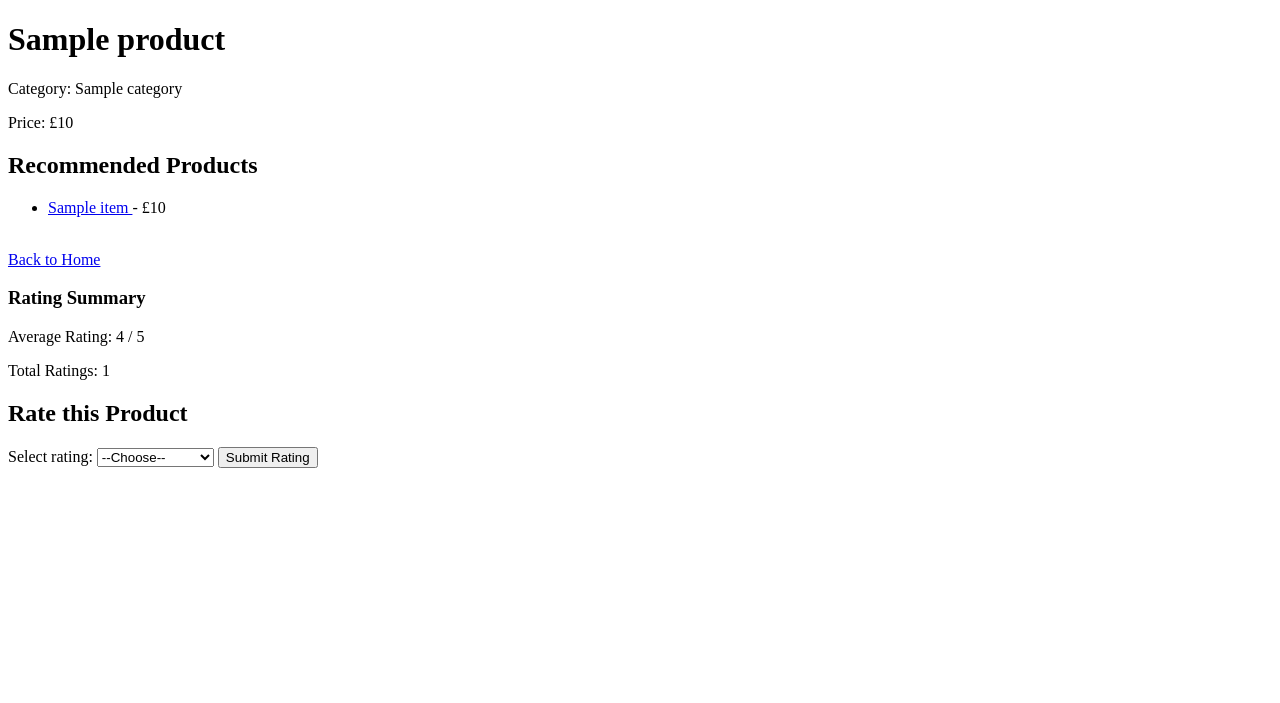
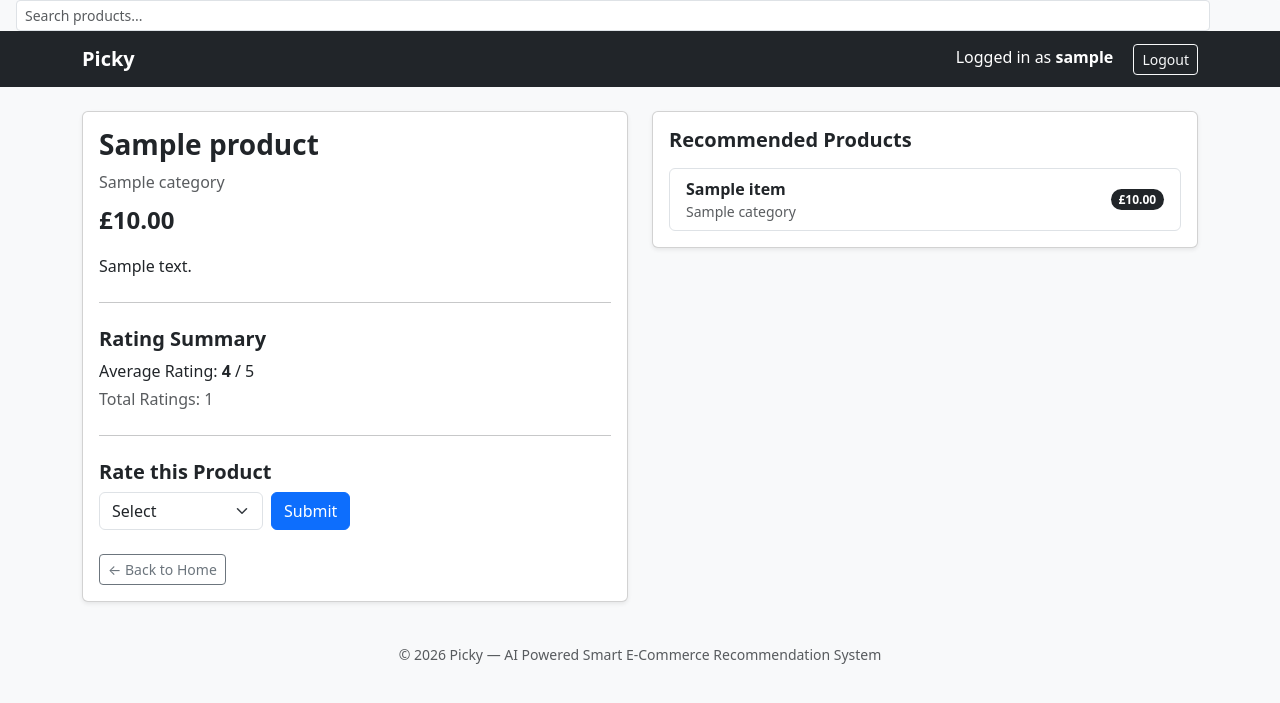
Before and after one commit to Ushandewinda/picky-ai-recommendation-system, a Flask app: template templates/product.html in a window 1280 px wide. Shown: the top 703 px of the page. Run offline with Flask 3, Linux system fonts and the light colour scheme; the visitor is signed in with stand-in values (Sample User, id 1); the template is opened without the code that fills it: most values are stand-ins (such as "Sample title", 1, 10 or a date in 2020).

Commit message:
UI improvements: bootstrap layout, centered home search, hide navbar search on home

```diff
--- a/app.py
+++ b/app.py
@@ -1,8 +1,12 @@
 from flask import Flask, render_template, request, redirect, url_for, session
 import sqlite3
 
+from sklearn.feature_extraction.text import TfidfVectorizer
+from sklearn.metrics.pairwise import cosine_similarity
+
 app = Flask(__name__)
 app.secret_key = "picky_secret_key"
+
 
 # -------------------------
 # Database connection
@@ -11,6 +15,7 @@ def get_db_connection():
     conn = sqlite3.connect("picky.db")
     conn.row_factory = sqlite3.Row
     return conn
+
 
 # -------------------------
 # Product functions
@@ -21,11 +26,26 @@ def get_products():
     conn.close()
     return products
 
+
+def get_products_with_text():
+    """
+    Fetch minimal fields needed to build TF-IDF text corpus.
+    """
+    conn = get_db_connection()
+    rows = conn.execute("""
+        SELECT id, name, category, description, price
+        FROM products
+    """).fetchall()
+    conn.close()
+    return rows
+
+
 def get_product_by_id(product_id):
     conn = get_db_connection()
     product = conn.execute("SELECT * FROM products WHERE id = ?", (product_id,)).fetchone()
     conn.close()
     return product
+
 
 def get_rating_stats(product_id):
     conn = get_db_connection()
@@ -40,27 +60,15 @@ def get_rating_stats(product_id):
         return 0, 0
     return round(row["avg_rating"], 1), row["count_rating"]
 
+
 # -------------------------
 # Recommendation functions
 # -------------------------
-def get_recommendations(category, product_id):
-    conn = get_db_connection()
-    products = conn.execute(
-        "SELECT * FROM products WHERE id != ?", (product_id,)
-    ).fetchall()
-    conn.close()
-
-    scored = []
-    for p in products:
-        score = 0
-        if p["category"] == category:
-            score += 10
-        scored.append((score, p))
-
-    scored.sort(reverse=True, key=lambda x: x[0])
-    return [item[1] for item in scored[:2]]
-
 def get_user_preferred_categories(user_id=1):
+    """
+    Simple preference model:
+    categories where the user's average rating >= 4.
+    """
     conn = get_db_connection()
     rows = conn.execute("""
         SELECT p.category, AVG(r.rating) as avg_rating
@@ -69,12 +77,20 @@ def get_user_preferred_categories(user_id=1):
         WHERE r.user_id = ?
         GROUP BY p.category
         HAVING avg_rating >= 4
+        ORDER BY avg_rating DESC
     """, (user_id,)).fetchall()
     conn.close()
 
     return [row["category"] for row in rows]
 
+
 def get_personalised_recommendations(user_id=1, limit=3):
+    """
+    Homepage personalised recs:
+    - If user has preferred categories, recommend products from those categories
+      excluding products already rated by user.
+    - Otherwise fallback to top-rated products globally.
+    """
     preferred_categories = get_user_preferred_categories(user_id)
     conn = get_db_connection()
 
@@ -104,6 +120,52 @@ def get_personalised_recommendations(user_id=1, limit=3):
     conn.close()
     return recs
 
+
+def get_tfidf_recommendations(product_id, top_n=3):
+    """
+    Content-based filtering using TF-IDF + cosine similarity.
+    Build text from: name + category + description.
+    Return top_n most similar products (excluding itself).
+    """
+    products = get_products_with_text()
+
+    corpus = []
+    ids = []
+    for p in products:
+        text = f"{p['name']} {p['category']} {(p['description'] or '')}"
+        corpus.append(text)
+        ids.append(p["id"])
+
+    if product_id not in ids:
+        return []
+
+    vectorizer = TfidfVectorizer(stop_words="english")
+    tfidf_matrix = vectorizer.fit_transform(corpus)
+
+    sim_matrix = cosine_similarity(tfidf_matrix, tfidf_matrix)
+
+    idx = ids.index(product_id)
+    scores = list(enumerate(sim_matrix[idx]))
+
+    # sort by similarity desc, remove itself
+    scores = sorted(scores, key=lambda x: x[1], reverse=True)
+    scores = [s for s in scores if ids[s[0]] != product_id]
+
+    top_indices = [s[0] for s in scores[:top_n]]
+    top_ids = [ids[i] for i in top_indices]
+
+    # fetch full product rows in same order
+    conn = get_db_connection()
+    recs = []
+    for pid in top_ids:
+        row = conn.execute("SELECT * FROM products WHERE id = ?", (pid,)).fetchone()
+        if row:
+            recs.append(row)
+    conn.close()
+
+    return recs
+
+
 # -------------------------
 # Routes
 # -------------------------
@@ -118,10 +180,7 @@ def login():
         ).fetchone()
 
         if user is None:
-            conn.execute(
-                "INSERT INTO users (username) VALUES (?)",
-                (username,)
-            )
+            conn.execute("INSERT INTO users (username) VALUES (?)", (username,))
             conn.commit()
             user = conn.execute(
                 "SELECT * FROM users WHERE username = ?", (username,)
@@ -131,21 +190,18 @@ def login():
 
         session["user_id"] = user["id"]
         session["username"] = username
-
         return redirect(url_for("home"))
 
     return render_template("login.html")
+
 
 @app.route("/")
 def home():
     products = get_products()
     user_id = session.get("user_id", 1)
     personalised = get_personalised_recommendations(user_id=user_id, limit=3)
-    return render_template(
-        "index.html",
-        products=products,
-        personalised=personalised
-    )
+    return render_template("index.html", products=products, personalised=personalised)
+
 
 @app.route("/product/<int:product_id>")
 def product_detail(product_id):
@@ -153,7 +209,9 @@ def product_detail(product_id):
     if product is None:
         return "Product not found", 404
 
-    recommendations = get_recommendations(product["category"], product_id)
+    # TF-IDF recommendations (AI content-based)
+    recommendations = get_tfidf_recommendations(product_id, top_n=3)
+
     avg_rating, rating_count = get_rating_stats(product_id)
 
     return render_template(
@@ -163,6 +221,7 @@ def product_detail(product_id):
         avg_rating=avg_rating,
         rating_count=rating_count
     )
+
 
 @app.route("/rate/<int:product_id>", methods=["POST"])
 def rate_product(product_id):
@@ -182,6 +241,27 @@ def rate_product(product_id):
 
     return redirect(url_for("product_detail", product_id=product_id))
 
+@app.route("/logout")
+def logout():
+    session.clear()
+    return redirect(url_for("home"))
+
+@app.route("/search")
+def search():
+    q = request.args.get("q", "").strip()
+    results = []
+
+    if q:
+        conn = get_db_connection()
+        like = f"%{q}%"
+        results = conn.execute("""
+            SELECT * FROM products
+            WHERE name LIKE ? OR category LIKE ? OR description LIKE ?
+        """, (like, like, like)).fetchall()
+        conn.close()
+
+    return render_template("search.html", query=q, results=results)
+
 # -------------------------
 # Run app
 # -------------------------
--- /dev/null
+++ b/templates/base.html
@@ -0,0 +1,48 @@
+<!doctype html>
+<html lang="en">
+<head>
+  <meta charset="utf-8">
+  <meta name="viewport" content="width=device-width, initial-scale=1">
+  <title>{{ title if title else "Picky" }}</title>
+
+{% if request.path != "/" %}
+<form class="d-flex ms-3" role="search" method="GET" action="/search">
+  <input class="form-control form-control-sm me-2" type="search" name="q" placeholder="Search products..." required>
+  <button class="btn btn-outline-light btn-sm" type="submit">Search</button>
+</form>
+{% endif %}
+</form>
+
+  <!-- Bootstrap CSS (CDN) -->
+  <link href="https://cdn.jsdelivr.net/npm/bootstrap@5.3.3/dist/css/bootstrap.min.css" rel="stylesheet">
+
+</head>
+<body class="bg-light">
+
+  <nav class="navbar navbar-expand-lg navbar-dark bg-dark">
+    <div class="container">
+      <a class="navbar-brand fw-bold" href="/">Picky</a>
+
+      <div class="ms-auto">
+        {% if session.get("username") %}
+          <span class="navbar-text text-white me-3">
+            Logged in as <strong>{{ session.get("username") }}</strong>
+          </span>
+          <a class="btn btn-outline-light btn-sm" href="/logout">Logout</a>
+        {% else %}
+          <a class="btn btn-outline-light btn-sm" href="/login">Login</a>
+        {% endif %}
+      </div>
+    </div>
+  </nav>
+
+  <main class="container py-4">
+    {% block content %}{% endblock %}
+  </main>
+
+  <footer class="text-center text-muted py-3">
+    <small>© {{ 2026 }} Picky — AI Powered Smart E-Commerce Recommendation System</small>
+  </footer>
+
+</body>
+</html>
--- a/templates/product.html
+++ b/templates/product.html
@@ -1,52 +1,71 @@
-<!DOCTYPE html>
-<html>
-<head>
-    <title>{{ product.name }} - Picky</title>
-</head>
-<body>
+{% extends "base.html" %}
+{% block content %}
 
-    <h1>{{ product.name }}</h1>
-    <p>Category: {{ product.category }}</p>
-    <p>Price: £{{ product.price }}</p>
+<div class="row g-4">
 
-    <h2>Recommended Products</h2>
+  <div class="col-lg-6">
+    <div class="card shadow-sm">
+      <div class="card-body">
+        <h1 class="h3 fw-bold mb-2">{{ product.name }}</h1>
+        <div class="text-muted">{{ product.category }}</div>
+        <div class="fs-4 fw-bold mt-2">£{{ "%.2f"|format(product.price) }}</div>
 
-    {% if recommendations %}
-        <ul>
-            {% for item in recommendations %}
-                <li>
-                    <a href="/product/{{ item.id }}">
-                        {{ item.name }}
-                    </a>
-                    - £{{ item.price }}
-                </li>
-            {% endfor %}
-        </ul>
-    {% else %}
-        <p>No recommendations available.</p>
+        {% if product.description %}
+          <p class="mt-3 mb-0">{{ product.description }}</p>
         {% endif %}
 
-    <br>
-    <a href="/">Back to Home</a>
+        <hr class="my-4">
 
-<h3>Rating Summary</h3>
-<p>Average Rating: {{ avg_rating }} / 5</p>
-<p>Total Ratings: {{ rating_count }}</p>
+        <h2 class="h5 fw-bold">Rating Summary</h2>
+        <p class="mb-1">Average Rating: <strong>{{ avg_rating }}</strong> / 5</p>
+        <p class="text-muted">Total Ratings: {{ rating_count }}</p>
 
-<h2>Rate this Product</h2>
+        <hr class="my-4">
 
-<form method="POST" action="/rate/{{ product.id }}">
-    <label for="rating">Select rating:</label>
-    <select name="rating" required>
-        <option value="">--Choose--</option>
+        <h2 class="h5 fw-bold">Rate this Product</h2>
+        <form class="d-flex gap-2 align-items-center" method="POST" action="/rate/{{ product.id }}">
+          <select class="form-select w-auto" name="rating" required>
+            <option value="">Select</option>
             <option value="1">1 ⭐</option>
             <option value="2">2 ⭐⭐</option>
             <option value="3">3 ⭐⭐⭐</option>
             <option value="4">4 ⭐⭐⭐⭐</option>
             <option value="5">5 ⭐⭐⭐⭐⭐</option>
           </select>
-    <button type="submit">Submit Rating</button>
+          <button class="btn btn-primary" type="submit">Submit</button>
         </form>
 
-</body>
-</html>
+        <div class="mt-4">
+          <a class="btn btn-outline-secondary btn-sm" href="/">← Back to Home</a>
+        </div>
+      </div>
+    </div>
+  </div>
+
+  <div class="col-lg-6">
+    <div class="card shadow-sm">
+      <div class="card-body">
+        <h2 class="h5 fw-bold mb-3">Recommended Products</h2>
+
+        {% if recommendations %}
+          <div class="list-group">
+            {% for item in recommendations %}
+              <a href="/product/{{ item.id }}" class="list-group-item list-group-item-action d-flex justify-content-between align-items-center">
+                <div>
+                  <div class="fw-semibold">{{ item.name }}</div>
+                  <div class="text-muted small">{{ item.category }}</div>
+                </div>
+                <span class="badge bg-dark rounded-pill">£{{ "%.2f"|format(item.price) }}</span>
+              </a>
+            {% endfor %}
+          </div>
+        {% else %}
+          <p class="text-muted mb-0">No recommendations available.</p>
+        {% endif %}
+      </div>
+    </div>
+  </div>
+
+</div>
+
+{% endblock %}
```
Also changed, not shown: templates/index.html (+50 -28 lines), templates/login.html (+21 -14 lines), templates/search.html (added, +30 -0 lines). Lines whose indentation alone changed are shown as unchanged.
